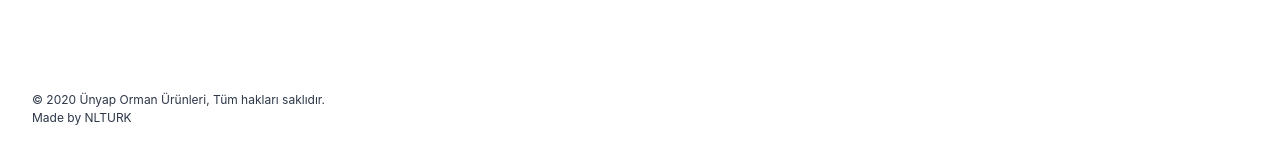
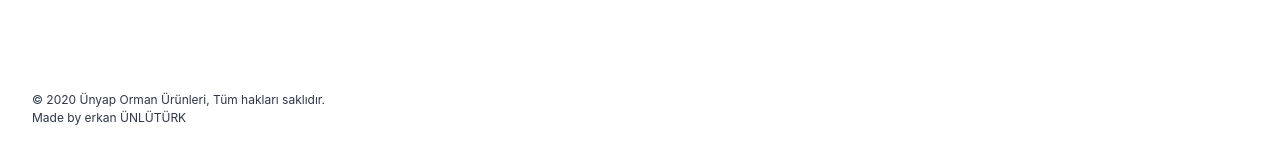
Before and after one commit to erkanunluturk/unyap, a Jekyll site: the page built from index.markdown, in a window 1280 px wide. Shown: the part 1797-1953 px from the top of the page. Built offline with Jekyll 4.4.1, drawn with Linux system fonts in a browser that asks for light colours.

Commit message:
alt bilgi düzenlendi

```diff
--- a/_includes/footer.html
+++ b/_includes/footer.html
@@ -38,7 +38,7 @@
   <div class="bg-white">
     <div class="container flex flex-col px-8 py-8 mx-auto">
       <small class="text-gray-800 text-xs">© 2020 {{ site.data.company.title }}, Tüm hakları saklıdır.</small>
-      <small class="text-gray-800 text-xs">Made by <a href="https://about.me/erkanunluturk">NLTURK</a></small>
+      <small class="text-gray-800 text-xs">Made by <a href="https://about.me/erkanunluturk">erkan ÜNLÜTÜRK</a></small>
     </div>
   </div>
 </footer>
```
